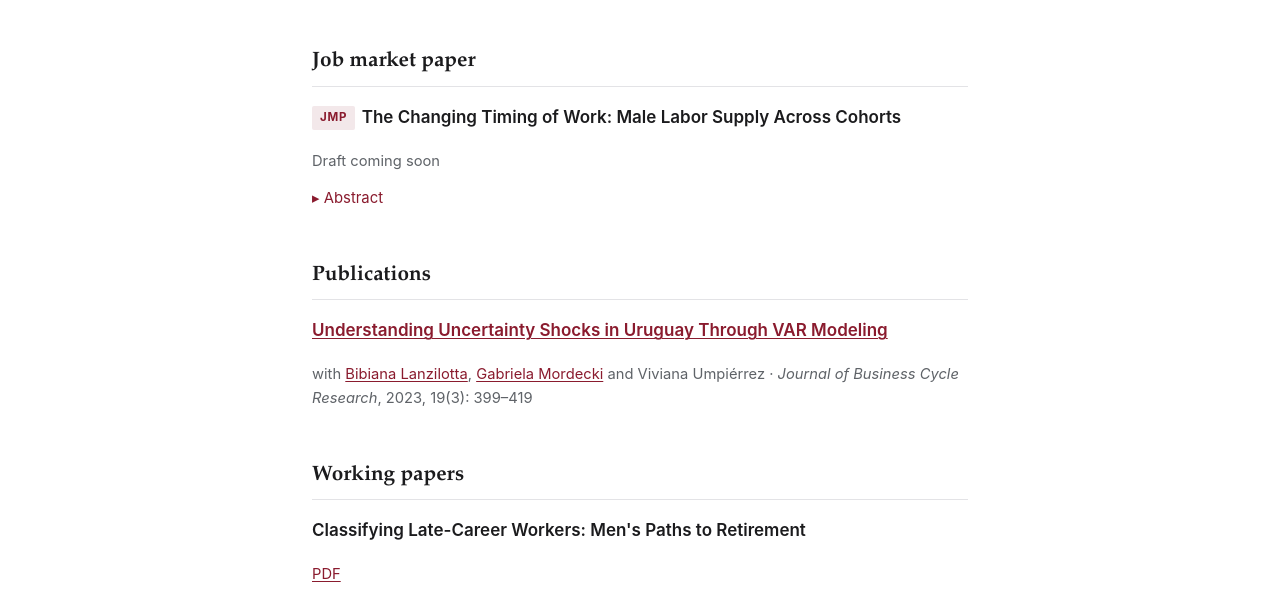
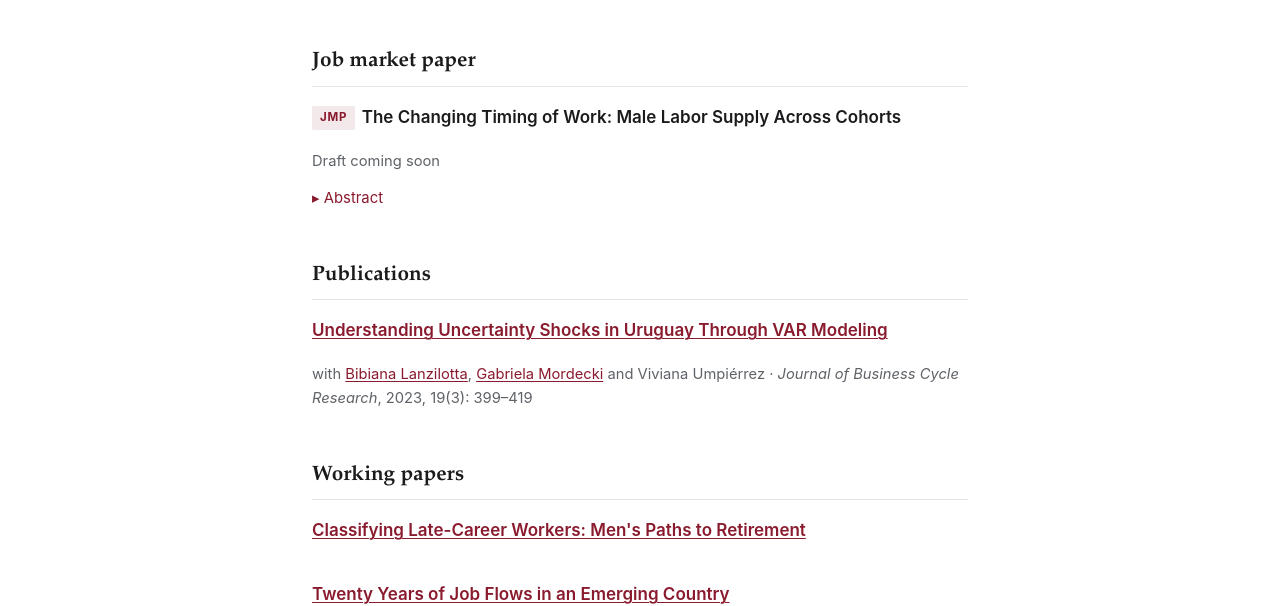
Before and after one commit to GabrielMerlo/gabrielmerlo.github.io, a plain HTML site: page research.html in a window 1280 px wide. Shown: the part 199-805 px from the top of the page. Drawn offline with Linux system fonts and the light colour scheme.

Commit message:
Link paper title

```diff
--- a/research.html
+++ b/research.html
@@ -83,8 +83,7 @@
   <h2>Working papers</h2>
 
   <div class="paper">
-    <p class="title">Classifying Late-Career Workers: Men's Paths to Retirement</p>
-    <p class="meta"><a href="files/merlo-late-career-workers.pdf">PDF</a></p>
+    <p class="title"><a href="files/merlo-late-career-workers.pdf">Classifying Late-Career Workers: Men's Paths to Retirement</a></p>
   </div>
 
   <div class="paper">
```
